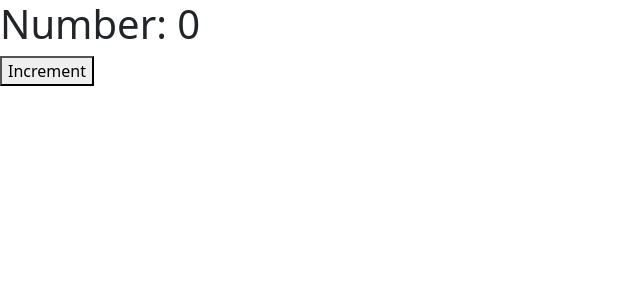
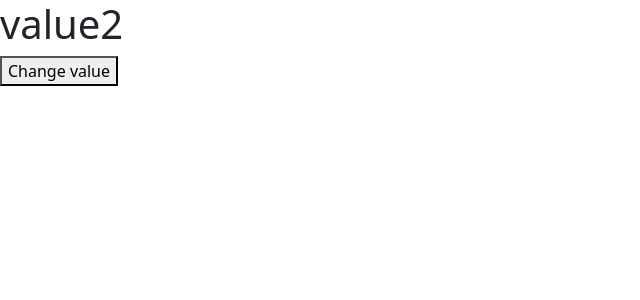
Before and after one commit to vinothsmart/react-ecommerce, a React (Vite) app: page / in a window 1280 px wide. Shown: the top 300 px of the page, without its empty margins (0-640 px from the left). Built offline with nearby package versions, Linux system fonts and the light colour scheme.

Commit message:
Refactor App component to use useState hook for names state

```diff
--- a/src/App.jsx
+++ b/src/App.jsx
@@ -1,16 +1,24 @@
 import { useCallback, useState } from "react";
 
 const App = () => {
-  const [number, setNumber] = useState(0);
+  const [names, setNames] = useState({
+    key1: "value1",
+    key2: "value2",
+    key3: "value3",
+  });
 
-  const handleIncrement = useCallback(() => {
-    setNumber((prev) => prev + 1);
+  const handleChange = useCallback(() => {
+    setNames({
+      key1: "value1 changed",
+      key2: "value2 changed",
+      key3: "value3 changed",
+    });
   }, []);
 
   return (
     <>
-      <h1>Number: {number}</h1>
-      <button onClick={handleIncrement}>Increment</button>
+      <h1>{names.key2}</h1>
+      <button onClick={handleChange}>Change value</button>
     </>
   );
 };
```
